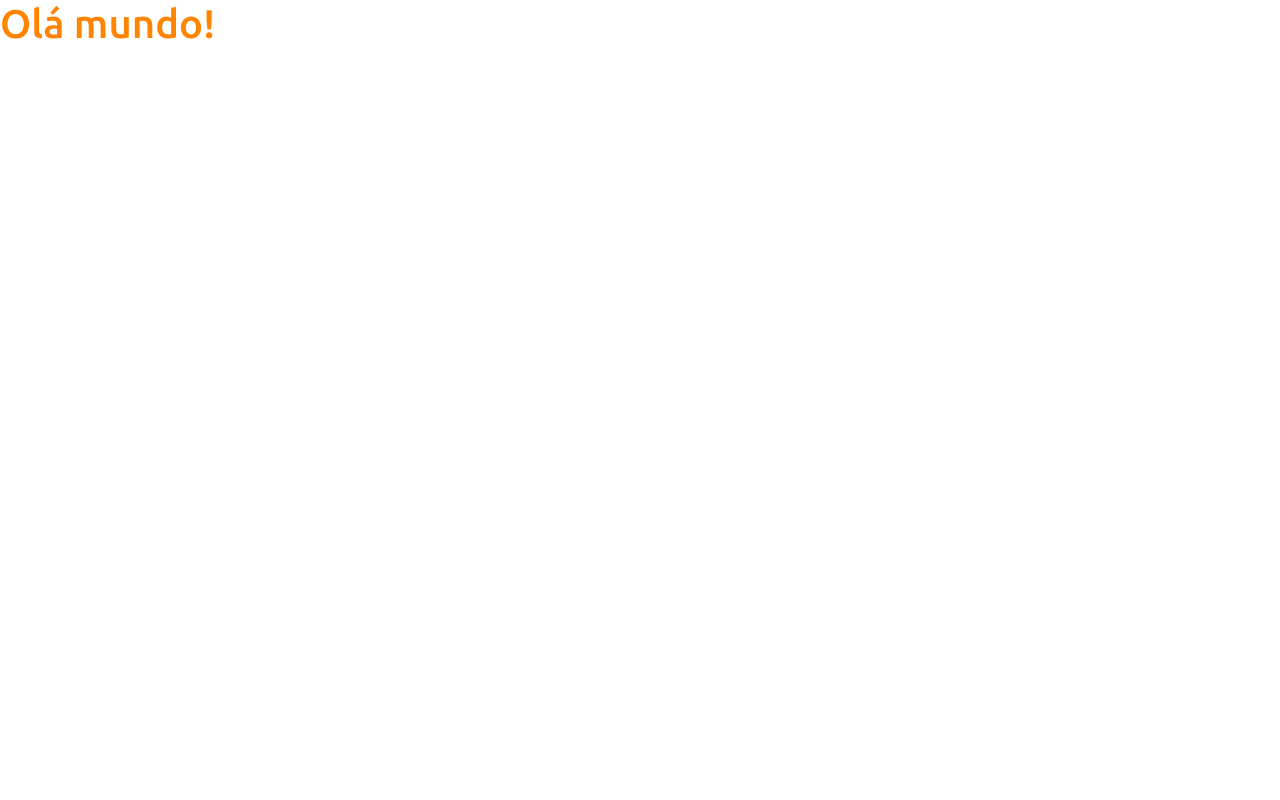
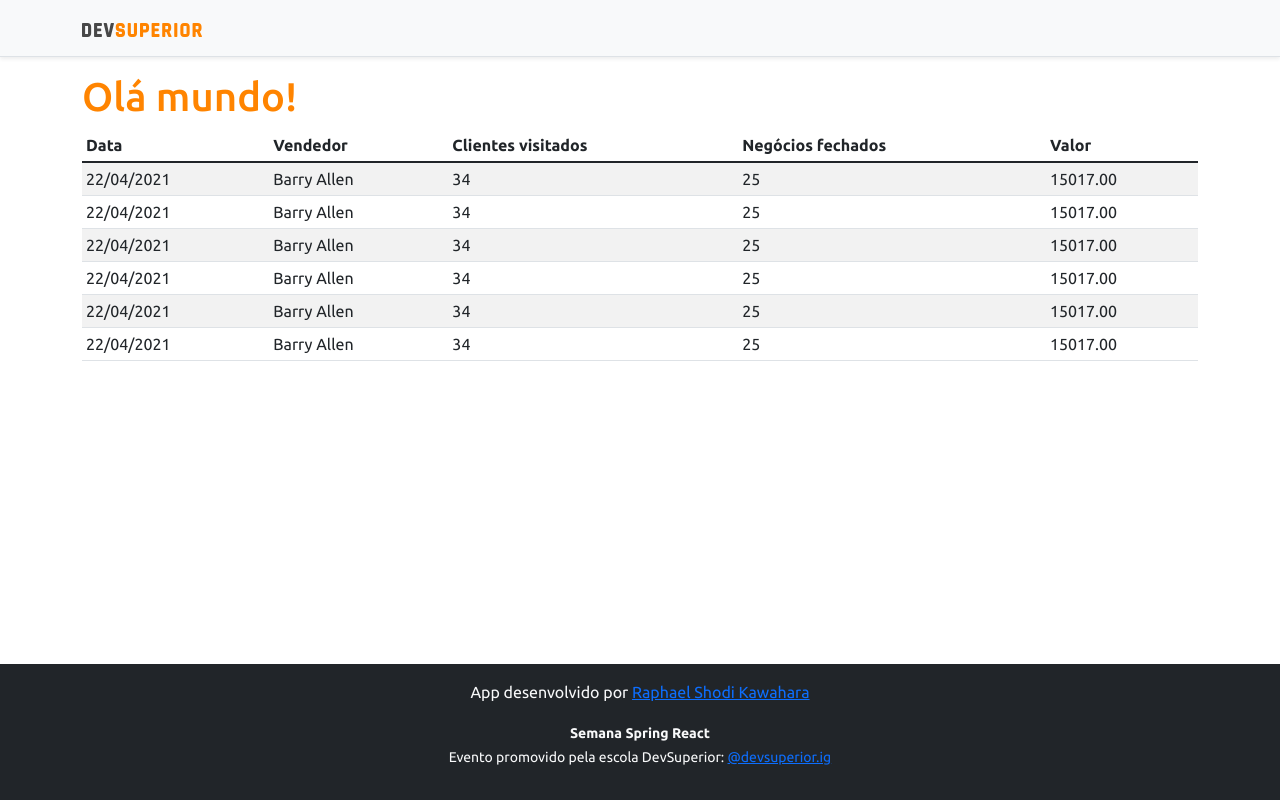
Before and after one commit to kosh202/projeto-sds3, a React (Create React App) app in the folder frontend/: page / in a window 1280 px wide. Built offline with nearby package versions, Linux system fonts and the light colour scheme.

Commit message:
Basic static components

```diff
--- a/frontend/src/App.tsx
+++ b/frontend/src/App.tsx
@@ -1,9 +1,17 @@
+import DataTable from "components/DataTable";
+import Footer from "components/Footer";
+import NavBar from "components/NavBar";
 
 function App() {
   return (
-    <div>
+    <>
+  <NavBar />
+    <div className="container">
       <h1 className="text-primary">Olá mundo!</h1>
+      <DataTable />
     </div>
+    <Footer />
+    </>
   );
 }
 
--- /dev/null
+++ b/frontend/src/components/DataTable/index.tsx
@@ -0,0 +1,65 @@
+function DataTable() {
+    return (
+        <div className="table-responsive">
+            <table className="table table-striped table-sm">
+                <thead>
+                    <tr>
+                        <th>Data</th>
+                        <th>Vendedor</th>
+                        <th>Clientes visitados</th>
+                        <th>Negócios fechados</th>
+                        <th>Valor</th>
+                    </tr>
+                </thead>
+                <tbody>
+                    <tr>
+                        <td>22/04/2021</td>
+                        <td>Barry Allen</td>
+                        <td>34</td>
+                        <td>25</td>
+                        <td>15017.00</td>
+                    </tr>
+                    <tr>
+                        <td>22/04/2021</td>
+                        <td>Barry Allen</td>
+                        <td>34</td>
+                        <td>25</td>
+                        <td>15017.00</td>
+                    </tr>
+                    <tr>
+                        <td>22/04/2021</td>
+                        <td>Barry Allen</td>
+                        <td>34</td>
+                        <td>25</td>
+                        <td>15017.00</td>
+                    </tr>
+                    <tr>
+                        <td>22/04/2021</td>
+                        <td>Barry Allen</td>
+                        <td>34</td>
+                        <td>25</td>
+                        <td>15017.00</td>
+                    </tr>
+                    <tr>
+                        <td>22/04/2021</td>
+                        <td>Barry Allen</td>
+                        <td>34</td>
+                        <td>25</td>
+                        <td>15017.00</td>
+                    </tr>
+                    <tr>
+                        <td>22/04/2021</td>
+                        <td>Barry Allen</td>
+                        <td>34</td>
+                        <td>25</td>
+                        <td>15017.00</td>
+                    </tr>
+                </tbody>
+            </table>
+        </div>
+
+
+    );
+}
+
+export default DataTable;
--- /dev/null
+++ b/frontend/src/components/Footer/index.tsx
@@ -0,0 +1,15 @@
+function Footer() {
+    return (
+        <footer className="footer mt-auto py-3 bg-dark">
+            <div className="container">
+                <p className="text-light">App desenvolvido por <a href="https://github.com/kosh202" target="_blank" rel="noreferrer">Raphael Shodi Kawahara</a></p>
+                <p className="text-light"><small><strong>Semana Spring React</strong><br />
+                    Evento promovido pela escola DevSuperior: <a href="https://instagram.com/devsuperior.ig" target="_blank" rel="noreferrer">@devsuperior.ig</a></small></p>
+            </div>
+        </footer>
+
+
+    );
+}
+
+export default Footer;
--- /dev/null
+++ b/frontend/src/components/NavBar/index.tsx
@@ -0,0 +1,15 @@
+import ImgDsDark from 'assets/img/ds-dark.svg'
+function NavBar() {
+    return (
+        <div className="d-flex flex-column flex-md-row align-items-center p-3 px-md-4 mb-3 bg-light border-bottom shadow-sm">
+            <div className="container">
+                <nav className="my-2 my-md-0 mr-md-3">
+                    <img src={ImgDsDark} alt="DevSuperior" width="120" />
+                </nav>
+            </div>
+        </div>
+
+    );
+}
+
+export default NavBar;
```
Also changed, not shown: frontend/src/assets/img/ds-dark.svg (added).
